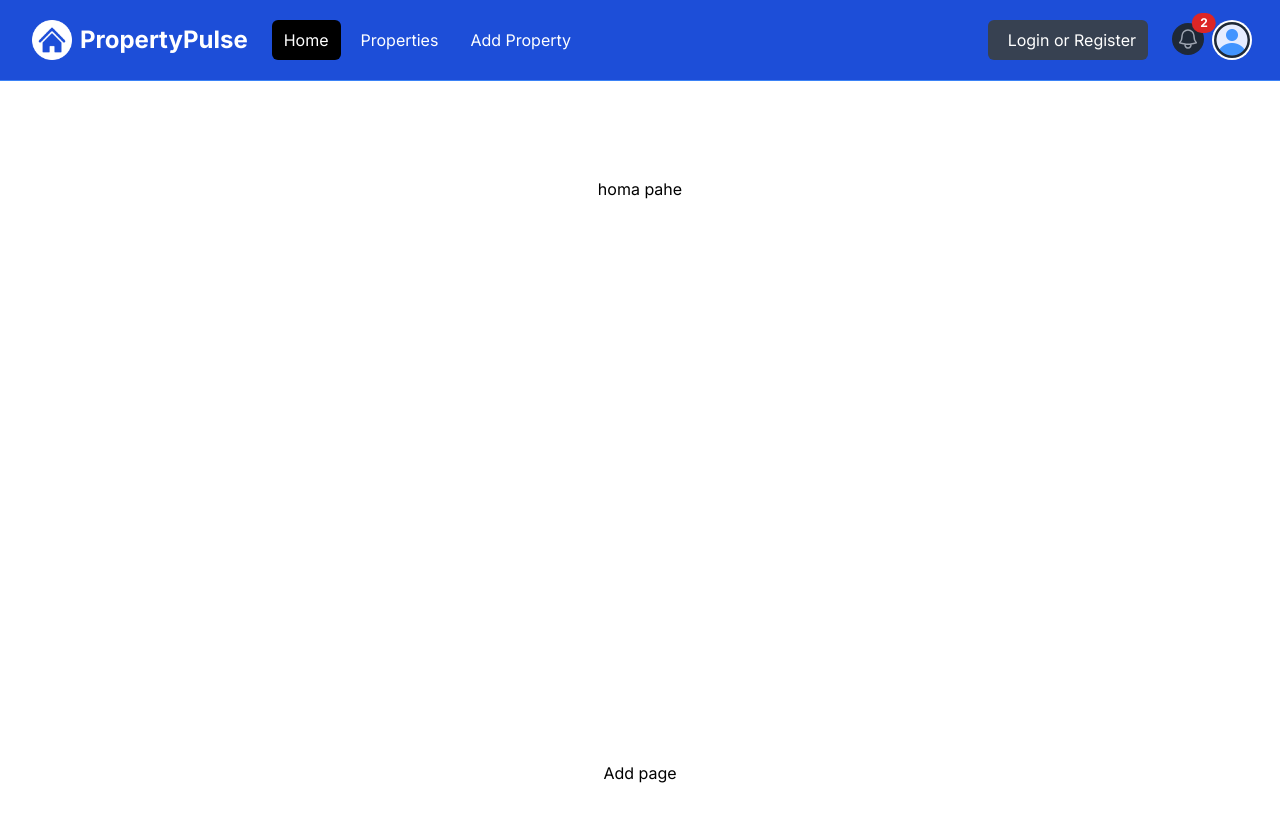
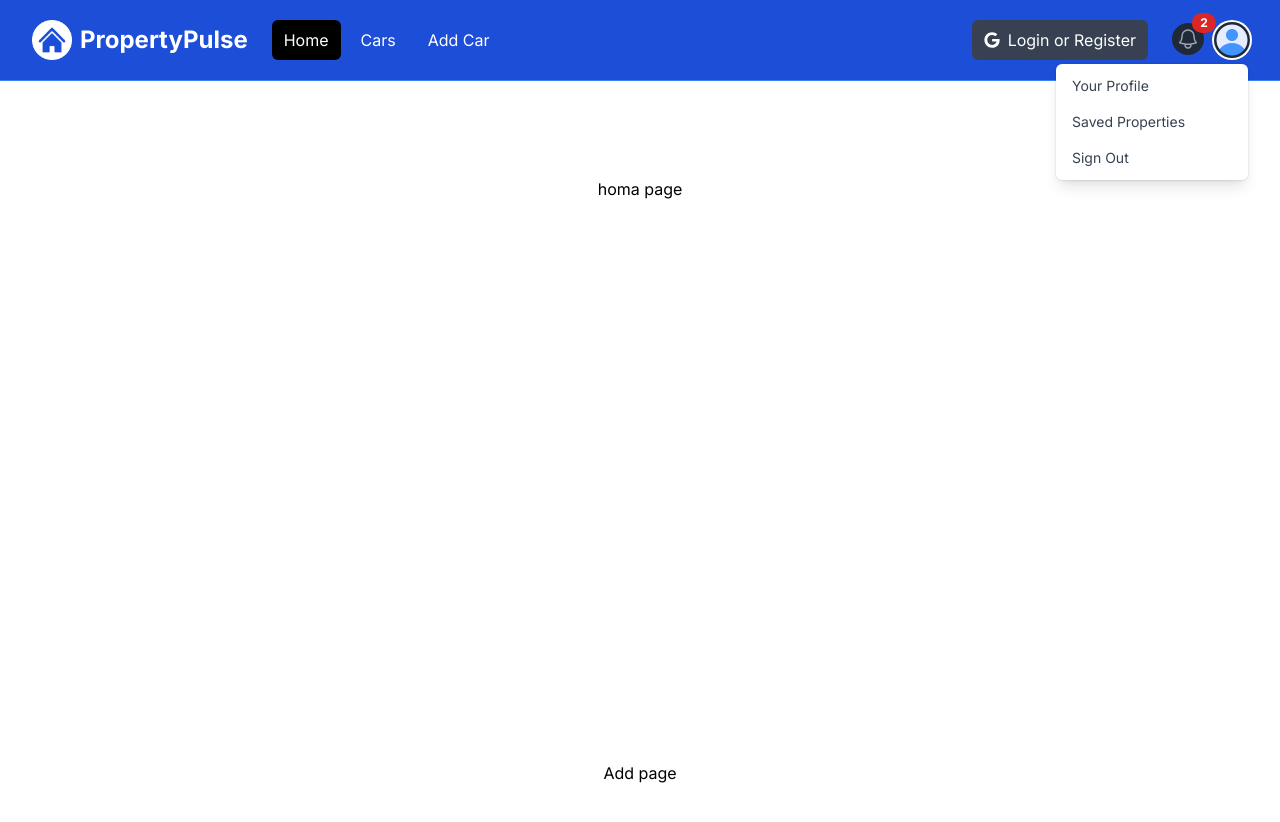
Before and after one commit to lostmart/rent-this, a Next.js app: page / in a window 1280 px wide. Both pictures are taken after a click on the button "Open user menu". Shown: the top 822 px of the page. Built offline with nearby package versions, Linux system fonts and the light colour scheme.

Commit message:
menu styles and mobile. toggle visibility

```diff
--- a/src/app/addPage/page.tsx
+++ /dev/null
@@ -1,7 +0,0 @@
-import React from "react"
-
-const addPage = () => {
-	return <div>add page</div>
-}
-
-export default addPage
--- /dev/null
+++ b/src/app/carsPage/addCar/page.tsx
@@ -0,0 +1,7 @@
+import React from "react"
+
+const addCar = () => {
+	return <div>add car page</div>
+}
+
+export default addCar
--- /dev/null
+++ b/src/app/carsPage/page.tsx
@@ -0,0 +1,7 @@
+import React from "react"
+
+const carsPage = () => {
+	return <div>Cars page ... </div>
+}
+
+export default carsPage
--- /dev/null
+++ b/src/app/carsPage/savedCars/page.tsx
@@ -0,0 +1,7 @@
+import React from "react"
+
+const savedCars = () => {
+	return <div>saved cars page</div>
+}
+
+export default savedCars
--- a/src/app/page.tsx
+++ b/src/app/page.tsx
@@ -3,7 +3,7 @@ import Link from "next/link"
 const Home = () => {
 	return (
 		<div className="flex min-h-screen flex-col items-center justify-between p-24">
-			<h2>homa pahe</h2>
+			<h2>homa page</h2>
 			<Link href="addPage">Add page</Link>
 		</div>
 	)
--- a/src/components/NavBar.tsx
+++ b/src/components/NavBar.tsx
@@ -1,10 +1,17 @@
-import React from "react"
+"use client"
+import React, { useState } from "react"
 import Image from "next/image"
+import Link from "next/link"
+
+import { FaGoogle } from "react-icons/fa"
 
 import logo from "@/assets/images/logo-white.png"
 import profileDfault from "@/assets/images/profile.png"
 
 const NavBar = () => {
+	const [isMobileMenuOpen, setMobileMenu] = useState(false)
+	const [isProfileMenuOpen, setProfileMenu] = useState(false)
+
 	return (
 		<nav className="bg-blue-700 border-b border-blue-500">
 			<div className="mx-auto max-w-7xl px-2 sm:px-6 lg:px-8">
@@ -12,6 +19,7 @@ const NavBar = () => {
 					<div className="absolute inset-y-0 left-0 flex items-center md:hidden">
 						{/* <!-- Mobile menu button--> */}
 						<button
+							onClick={() => setMobileMenu((prev) => !prev)}
 							type="button"
 							id="mobile-dropdown-button"
 							className="relative inline-flex items-center justify-center rounded-md p-2 text-gray-400 hover:bg-gray-700 hover:text-white focus:outline-none focus:ring-2 focus:ring-inset focus:ring-white"
@@ -39,34 +47,34 @@ const NavBar = () => {
 
 					<div className="flex flex-1 items-center justify-center md:items-stretch md:justify-start">
 						{/* <!-- Logo --> */}
-						<a className="flex flex-shrink-0 items-center" href="/index.html">
+						<Link className="flex flex-shrink-0 items-center" href="/">
 							<Image className="h-10 w-auto" src={logo} alt="PropertyPulse" />
 
 							<span className="hidden md:block text-white text-2xl font-bold ml-2">
 								PropertyPulse
 							</span>
-						</a>
+						</Link>
 						{/* <!-- Desktop Menu Hidden below md screens --> */}
 						<div className="hidden md:ml-6 md:block">
 							<div className="flex space-x-2">
-								<a
-									href="/index.html"
+								<Link
+									href="/"
 									className="text-white bg-black hover:bg-gray-900 hover:text-white rounded-md px-3 py-2"
 								>
 									Home
-								</a>
-								<a
-									href="/properties.html"
+								</Link>
+								<Link
+									href="/carsPage"
 									className="text-white hover:bg-gray-900 hover:text-white rounded-md px-3 py-2"
 								>
-									Properties
-								</a>
-								<a
-									href="/add-property.html"
+									Cars
+								</Link>
+								<Link
+									href="/carsPage/addCar"
 									className="text-white hover:bg-gray-900 hover:text-white rounded-md px-3 py-2"
 								>
-									Add Property
-								</a>
+									Add Car
+								</Link>
 							</div>
 						</div>
 					</div>
@@ -75,7 +83,7 @@ const NavBar = () => {
 					<div className="hidden md:block md:ml-6">
 						<div className="flex items-center">
 							<button className="flex items-center text-white bg-gray-700 hover:bg-gray-900 hover:text-white rounded-md px-3 py-2">
-								<i className="fa-brands fa-google text-white mr-2"></i>
+								<FaGoogle className="mr-2" />
 								<span>Login or Register</span>
 							</button>
 						</div>
@@ -83,7 +91,7 @@ const NavBar = () => {
 
 					{/* <!-- Right Side Menu (Logged In) --> */}
 					<div className="absolute inset-y-0 right-0 flex items-center pr-2 md:static md:inset-auto md:ml-6 md:pr-0">
-						<a href="messages.html" className="relative group">
+						<Link href="/messages" className="relative group">
 							<button
 								type="button"
 								className="relative rounded-full bg-gray-800 p-1 text-gray-400 hover:text-white focus:outline-none focus:ring-2 focus:ring-white focus:ring-offset-2 focus:ring-offset-gray-800"
@@ -109,11 +117,12 @@ const NavBar = () => {
 								2
 								{/* <!-- Replace with the actual number of notifications --> */}
 							</span>
-						</a>
+						</Link>
 						{/* <!-- Profile dropdown button --> */}
 						<div className="relative ml-3">
 							<div>
 								<button
+									onClick={() => setProfileMenu((prev) => !prev)}
 									type="button"
 									className="relative flex rounded-full bg-gray-800 text-sm focus:outline-none focus:ring-2 focus:ring-white focus:ring-offset-2 focus:ring-offset-gray-800"
 									id="user-menu-button"
@@ -133,39 +142,40 @@ const NavBar = () => {
 							{/* <!-- Profile dropdown --> */}
 							<div
 								id="user-menu"
-								className="hidden absolute right-0 z-10 mt-2 w-48 origin-top-right rounded-md bg-white py-1 shadow-lg ring-1 ring-black ring-opacity-5 focus:outline-none"
+								className={`${
+									!isProfileMenuOpen && "hidden"
+								} absolute right-0 z-10 mt-2 w-48 origin-top-right rounded-md bg-white py-1 shadow-lg ring-1 ring-black ring-opacity-5 focus:outline-none`}
 								role="menu"
 								aria-orientation="vertical"
 								aria-labelledby="user-menu-button"
 								tabIndex={-1}
 							>
-								<a
-									href="/profile.html"
+								<Link
+									href="/profile"
 									className="block px-4 py-2 text-sm text-gray-700"
 									role="menuitem"
 									tabIndex={-1}
 									id="user-menu-item-0"
 								>
 									Your Profile
-								</a>
-								<a
-									href="saved-properties.html"
+								</Link>
+								<Link
+									href="carsPage/savedCars"
 									className="block px-4 py-2 text-sm text-gray-700"
 									role="menuitem"
 									tabIndex={-1}
 									id="user-menu-item-2"
 								>
 									Saved Properties
-								</a>
-								<a
-									href="#"
+								</Link>
+								<button
 									className="block px-4 py-2 text-sm text-gray-700"
 									role="menuitem"
 									tabIndex={-1}
 									id="user-menu-item-2"
 								>
 									Sign Out
-								</a>
+								</button>
 							</div>
 						</div>
 					</div>
@@ -173,28 +183,28 @@ const NavBar = () => {
 			</div>
 
 			{/* <!-- Mobile menu, show/hide based on menu state. --> */}
-			<div className="hidden" id="mobile-menu">
+			<div className={isMobileMenuOpen ? "" : "hidden"} id="mobile-menu">
 				<div className="space-y-1 px-2 pb-3 pt-2">
-					<a
-						href="/index.html"
+					<Link
+						href="/"
 						className="bg-gray-900 text-white block rounded-md px-3 py-2 text-base font-medium"
 					>
 						Home
-					</a>
-					<a
-						href="/properties.html"
+					</Link>
+					<Link
+						href="/carsPage"
 						className="text-gray-300 hover:bg-gray-700 hover:text-white block rounded-md px-3 py-2 text-base font-medium"
 					>
-						Properties
-					</a>
-					<a
-						href="/add-property.html"
-						className="text-gray-300 hover:bg-gray-700 hover:text-white block rounded-md px-3 py-2 text-base font-medium"
+						Cars
+					</Link>
+					<Link
+						href="/carsPage/addCar"
+						className="text-white hover:bg-gray-900 hover:text-white rounded-md px-3 py-2"
 					>
-						Add Property
-					</a>
+						Add Car
+					</Link>
 					<button className="flex items-center text-white bg-gray-700 hover:bg-gray-900 hover:text-white rounded-md px-3 py-2 my-4">
-						<i className="fa-brands fa-google mr-2"></i>
+						<FaGoogle className="mr-2" />
 						<span>Login or Register</span>
 					</button>
 				</div>
```
Also changed, not shown: package.json (+4 -3 lines), 1 other file (tests, documents, lock files or other folders).
